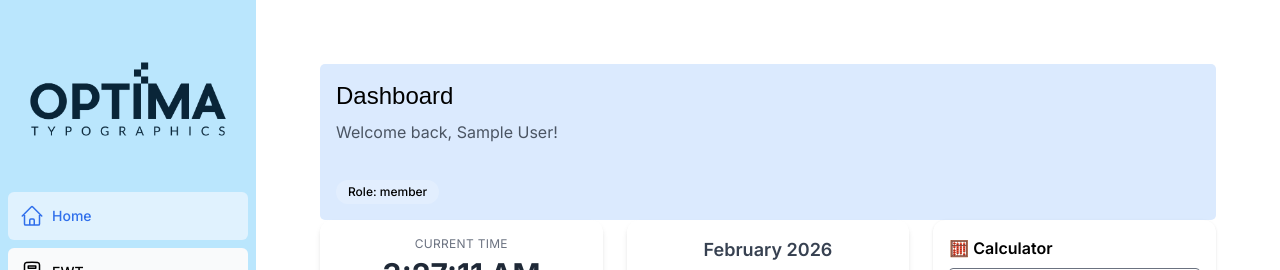
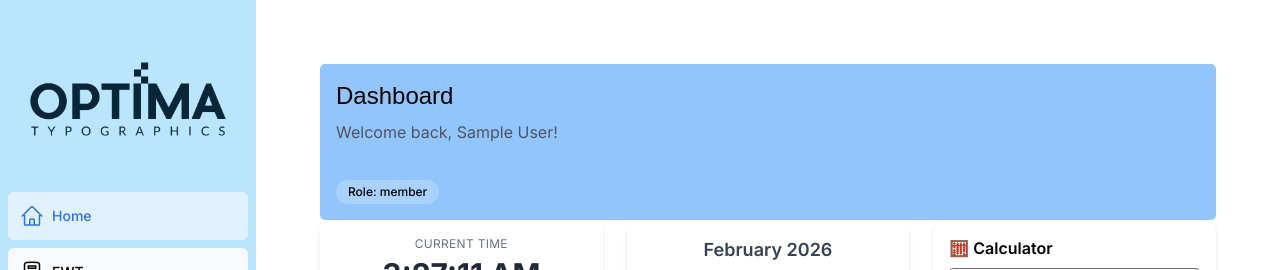
Before and after one commit to nathgsa/project, a Next.js app: page /dashboard in a window 1280 px wide. Shown: the top 270 px of the page. Built offline with nearby package versions, Linux system fonts and the light colour scheme; no server answers; sample sign-in values are in the browser's storage; a web font is replaced by a local one.

Commit message:
modified

```diff
--- a/app/dashboard/page.tsx
+++ b/app/dashboard/page.tsx
@@ -17,7 +17,7 @@ export default function DashboardPage() {
   return (
     <DashboardGuard>
       <main className="p-4">
-        <div className="bg-blue-100 rounded-[5px] p-4">
+        <div className="bg-blue-300 rounded-[5px] p-4">
           <h1 className={`${lusitana.className} mb-2 text-xl md:text-2xl`}>
             Dashboard
           </h1>
```
